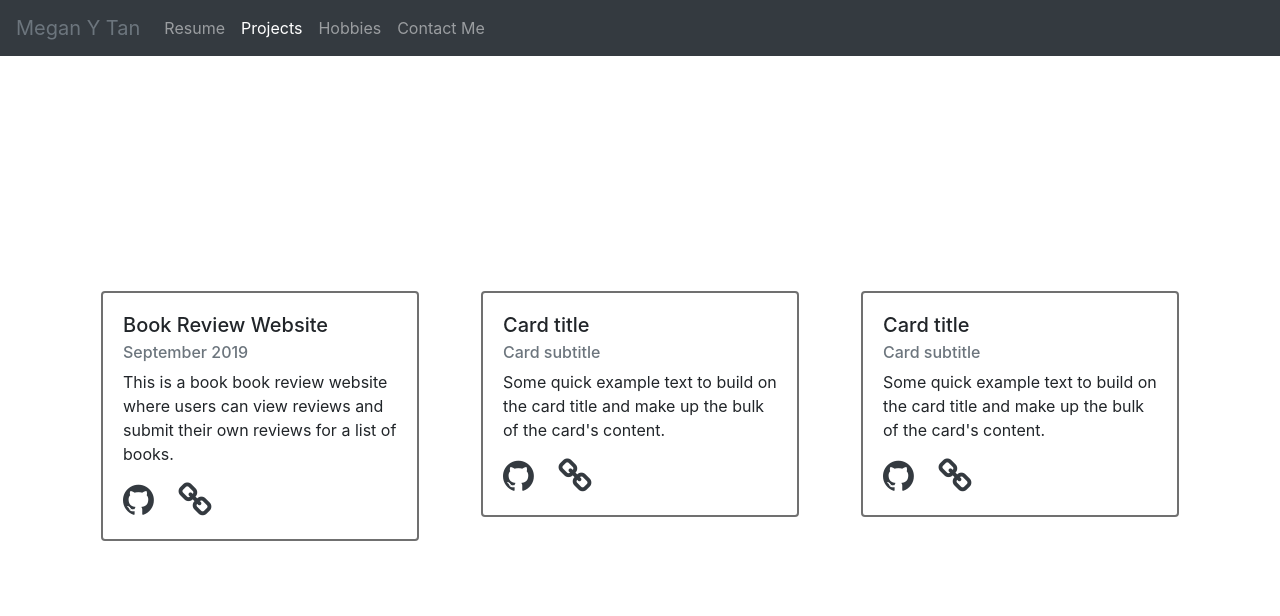
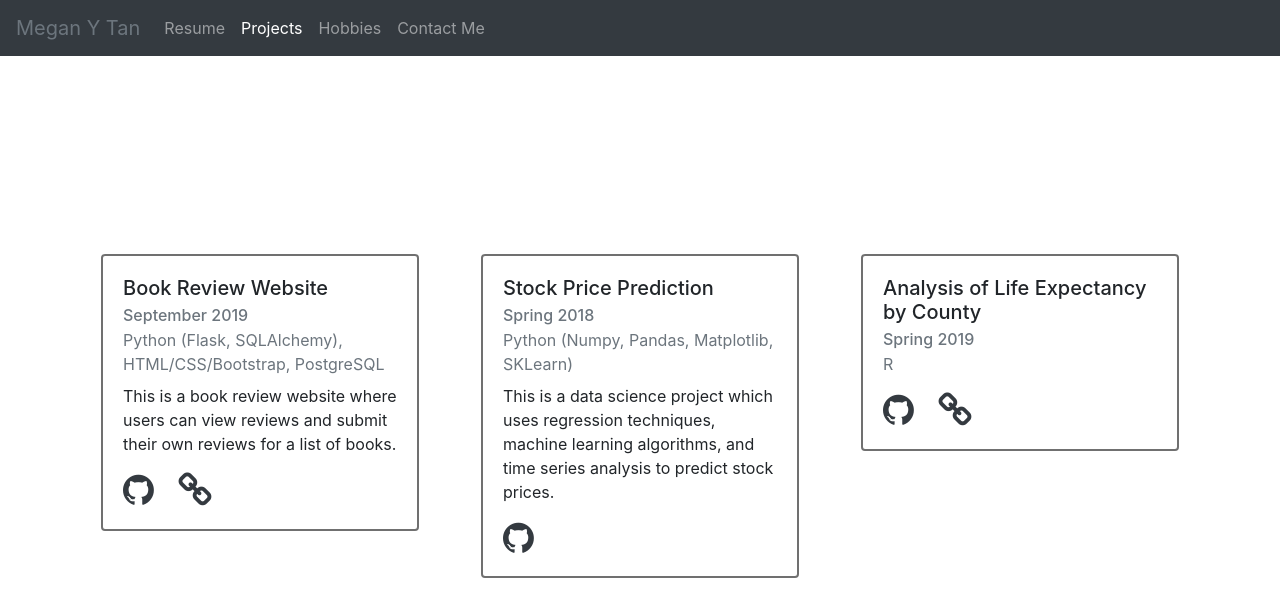
Before and after one commit to MeganYTan/MeganYTan.github.io, a plain HTML site: page projects.html in a window 1280 px wide. Drawn offline with nearby package versions, Linux system fonts and the light colour scheme.

Commit message:
Updated Projects and Hobbies

```diff
--- a/projects.html
+++ b/projects.html
@@ -45,10 +45,12 @@
 					<div class="card" id="card">
 						<div class="card-body">
 							<h5 class = "card-title ">Book Review Website</h5>
-							<h6 class="card-subtitle mb-2 text-muted">September 2019</h6>
-                            <p class = "card-text">This is a book book review website where users can view reviews and submit their own reviews for a list of books.</p>
-                            <a href="#" class="card-link"><i class="fa fa-github icon-style text-dark"></i></a>
-                            <a href="#" class="card-link"><i class="fa fa-link icon-style text-dark" aria-hidden="true"></i></a>
+                            <h6 class="card-subtitle mb-2 text-muted">September 2019</h6>
+                            <p class="card-subtitle mb-2 text-muted">Python (Flask, SQLAlchemy), HTML/CSS/Bootstrap, PostgreSQL</p>
+
+                            <p class = "card-text">This is a book review website where users can view reviews and submit their own reviews for a list of books.</p>
+                            <a href="https://github.com/MeganYTan/CS50-Web-Project-1" class="card-link"><i class="fa fa-github icon-style text-dark"></i></a>
+                            <a href="https://meganytan-books.herokuapp.com/" class="card-link"><i class="fa fa-link icon-style text-dark" aria-hidden="true"></i></a>
 						</div>
 					</div>
 				</div>
@@ -56,11 +58,11 @@
                 <div class = "col-lg-4 col-md-6">
 					<div class="card">
                       <div class="card-body">
-                        <h5 class="card-title">Card title</h5>
-                        <h6 class="card-subtitle mb-2 text-muted">Card subtitle</h6>
-                        <p class="card-text">Some quick example text to build on the card title and make up the bulk of the card's content.</p>
-                        <a href="#" class="card-link"><i class="fa fa-github icon-style text-dark"></i></a>
-                        <a href="#" class="card-link"><i class="fa fa-link icon-style text-dark" aria-hidden="true"></i></a>
+                        <h5 class="card-title">Stock Price Prediction</h5>
+                        <h6 class="card-subtitle mb-2 text-muted">Spring 2018</h6>
+                        <p class="card-subtitle mb-2 text-muted">Python (Numpy, Pandas, Matplotlib, SKLearn)</p>
+                        <p class="card-text">This is a data science project which uses regression techniques, machine learning algorithms, and time series analysis to predict stock prices.</p>
+                        <a href="https://github.com/MeganYTan/Stock-Market-Prediction-Project" class="card-link"><i class="fa fa-github icon-style text-dark"></i></a>
                       </div>
                     </div>
                 </div>
@@ -68,9 +70,10 @@
                <div class = "col-lg-4 col-md-6">
 					<div class="card">
                       <div class="card-body">
-                        <h5 class="card-title">Card title</h5>
-                        <h6 class="card-subtitle mb-2 text-muted">Card subtitle</h6>
-                        <p class="card-text">Some quick example text to build on the card title and make up the bulk of the card's content.</p>
+                        <h5 class="card-title">Analysis of Life Expectancy by County</h5>
+                        <h6 class="card-subtitle mb-2 text-muted">Spring 2019</h6>
+                          <p class="card-subtitle mb-2 text-muted">R</p>
+                        <p class="card-text"></p>
                         <a href="#" class="card-link"><i class="fa fa-github icon-style text-dark"></i></a>
                         <a href="#" class="card-link"><i class="fa fa-link icon-style text-dark" aria-hidden="true"></i></a>
                       </div>
```
Also changed, not shown: images/dance.jpeg, images/leagueoflegends - Copy.jpg (added), images/leagueoflegends.jpg.
